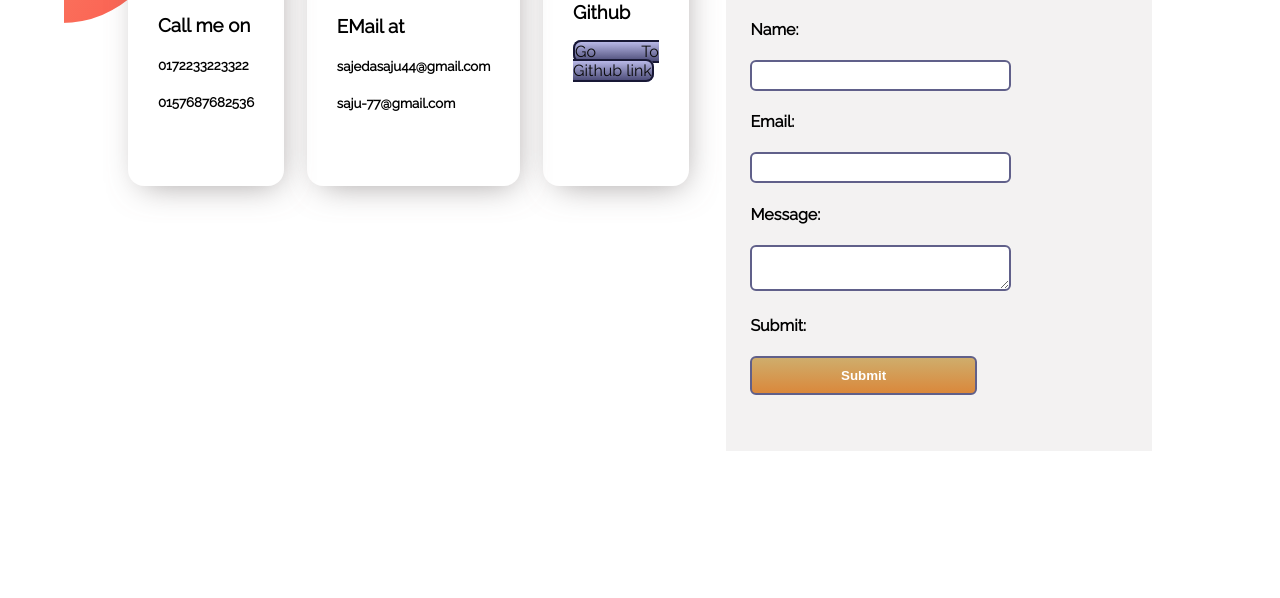
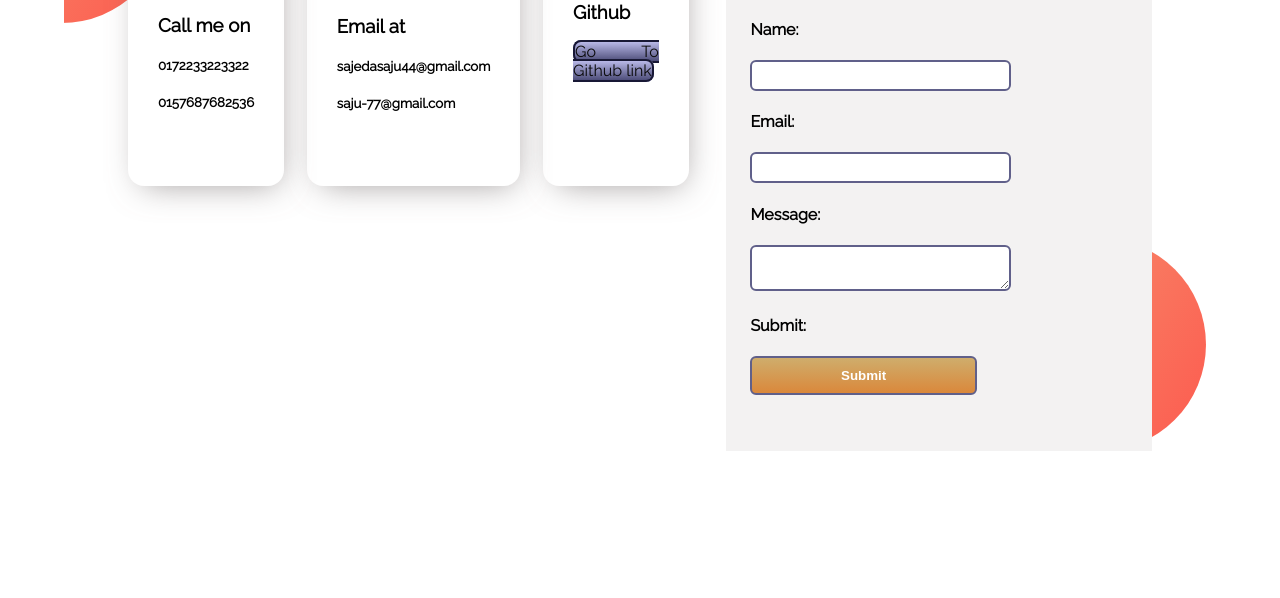
Before and after one commit to sajedasaju/mission-2022, a plain HTML site: page index.html in a window 1280 px wide. Shown: the part 2382-2980 px from the top of the page. Drawn offline with nearby package versions, Linux system fonts and the light colour scheme; a web font is replaced by a local one.

Commit message:
footer edited

```diff
--- a/index.html
+++ b/index.html
@@ -163,7 +163,7 @@
                 </div>
                 <div class="contact-item2 email">
                     <img src="./images/contact_img/email1.png" alt="">
-                    <h3>EMail at</h3>
+                    <h3>Email at</h3>
                     <h5>sajedasaju44@gmail.com</h5>
                     <h5>saju-77@gmail.com</h5>
 
--- a/style.css
+++ b/style.css
@@ -193,10 +193,10 @@ section{
 
  }
  .contact{
-    background-image: url(./images/shapes/exp-bg.png);
-    background-repeat: no-repeat;
+    background-image: url(./images/shapes/exp-bg.png), url(./images/shapes/exp-bg.png);
+    background-repeat: no-repeat,no-repeat;
     /* background-size: contain; */
-    background-position: left 80px;
+    background-position: left 80px , 99% bottom;
 
  }
  .contact h2{
```
